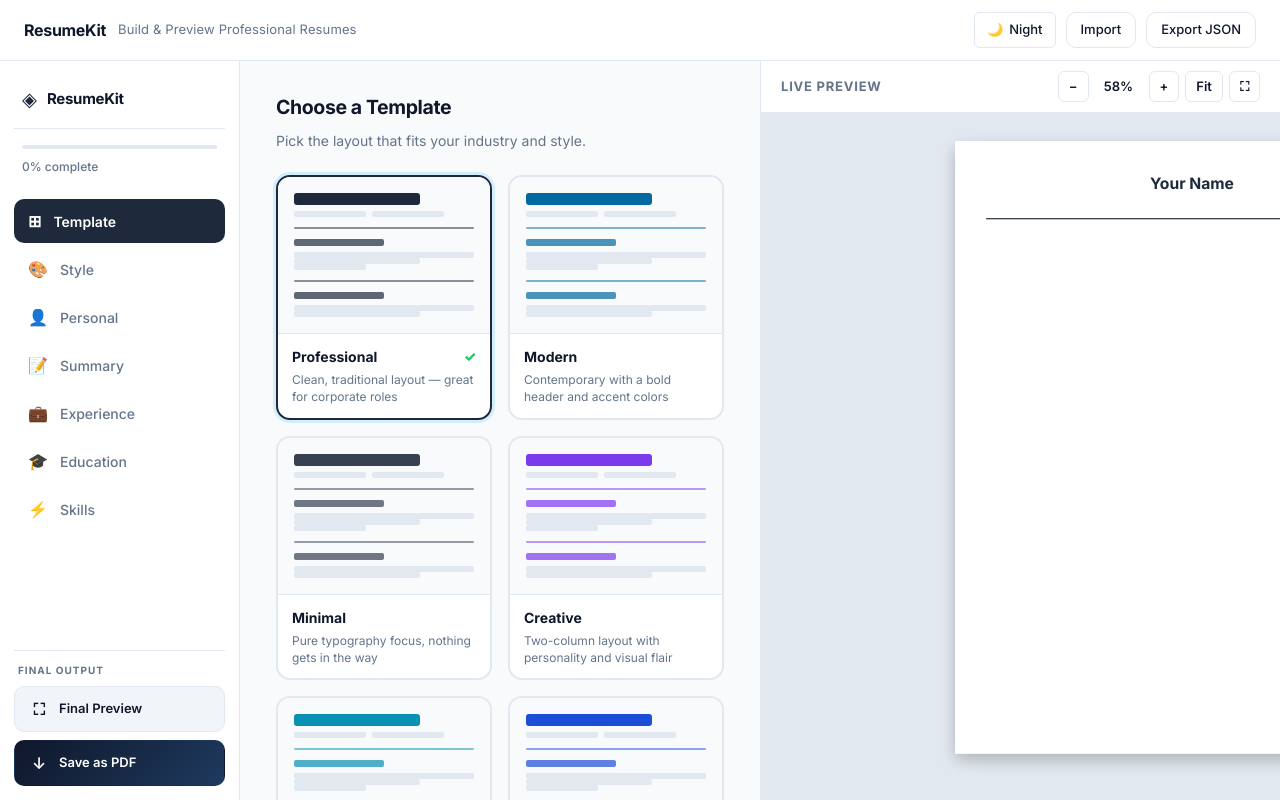
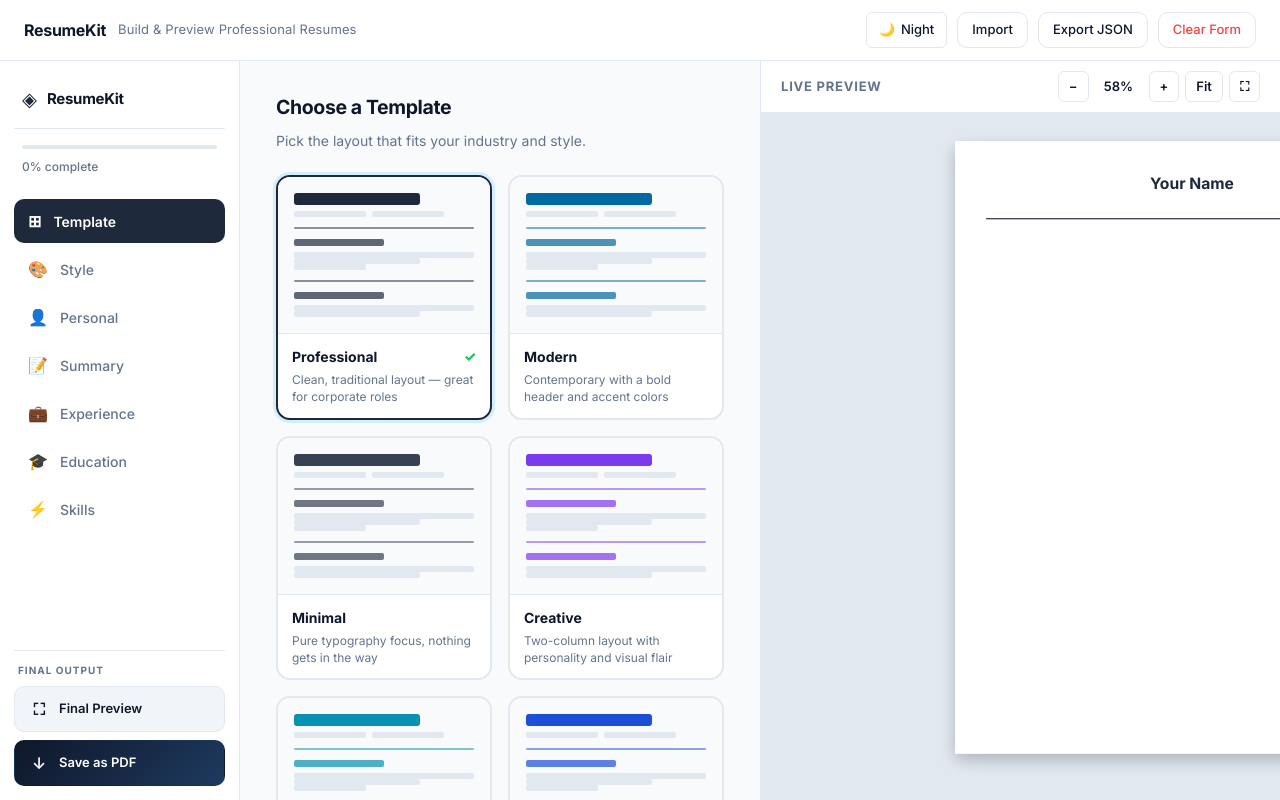
Before and after one commit to Abu-Hojayfa/resume-builder, a React (Vite) app: page / in a window 1280 px wide. Built offline with nearby package versions, Linux system fonts and the light colour scheme.

Commit message:
add clear form button

```diff
--- a/src/components/Header.tsx
+++ b/src/components/Header.tsx
@@ -2,7 +2,7 @@ import { useResume } from '../contexts/ResumeContext'
 import { useTheme } from '../contexts/ThemeContext'
 
 export default function Header() {
-  const { exportResume, importResume } = useResume()
+  const { exportResume, importResume, resetResume } = useResume()
   const { theme, toggleTheme } = useTheme()
 
   const handleImport = () => {
@@ -26,6 +26,12 @@ export default function Header() {
     input.click()
   }
 
+  const handleClear = () => {
+    if (window.confirm('Are you sure you want to clear all form data? This cannot be undone.')) {
+      resetResume()
+    }
+  }
+
   return (
     <header className="app-header">
       <div className="header-inner">
@@ -45,6 +51,7 @@ export default function Header() {
           </button>
           <button onClick={handleImport} className="btn-ghost btn-sm">Import</button>
           <button onClick={exportResume} className="btn-ghost btn-sm">Export JSON</button>
+          <button onClick={handleClear} className="btn-ghost btn-sm" style={{ color: '#ef4444' }}>Clear Form</button>
         </div>
       </div>
     </header>
```
